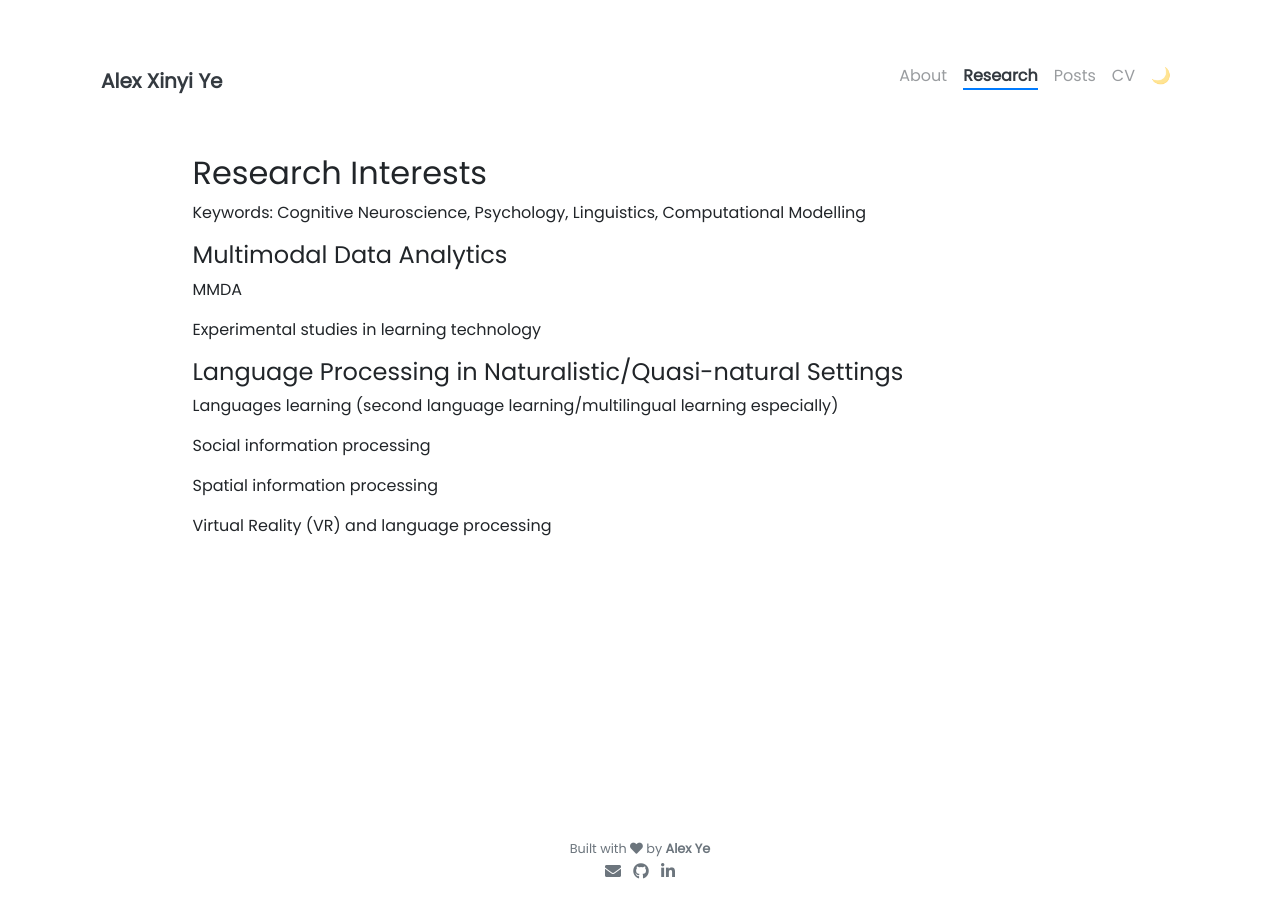
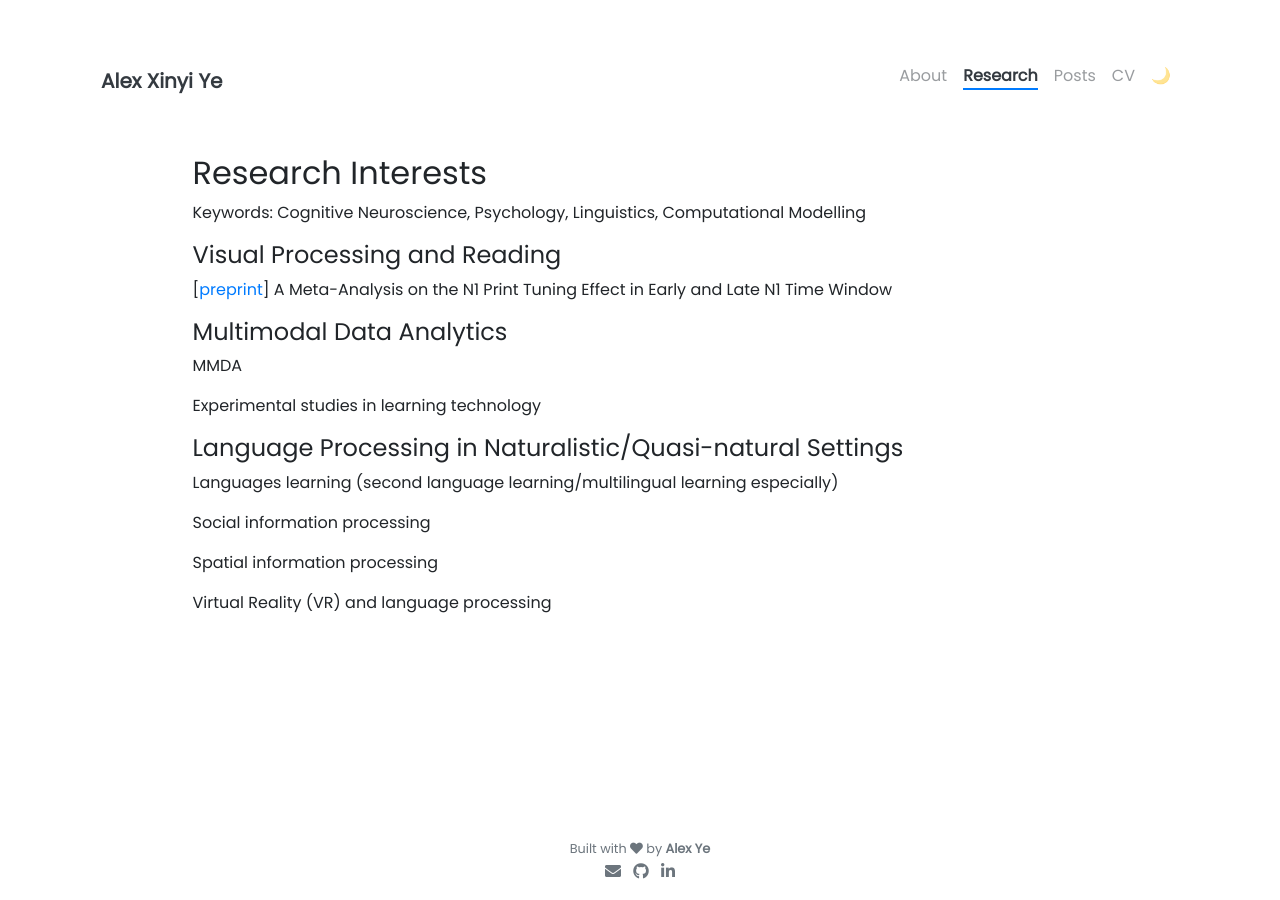
Before and after one commit to alexxyye/alexxyye.github.io, a Jekyll site: the page built from pages/research.md, in a window 1280 px wide. Built offline with Jekyll 4.4.1, drawn with Linux system fonts in a browser that asks for light colours; nearby versions of some CDN libraries.

Commit message:
Update research.md

```diff
--- a/pages/research.md
+++ b/pages/research.md
@@ -7,6 +7,10 @@ weight: 2
 
 ## Research Interests
 Keywords: Cognitive Neuroscience, Psychology, Linguistics, Computational Modelling
+
+#### Visual Processing and Reading
+[[preprint](https://alexxyye.github.io/docs/Ye_et_al_2023.pdf)] A Meta-Analysis on the N1 Print Tuning Effect in Early and Late N1 Time Window
+
 
 #### Multimodal Data Analytics
 MMDA
```
